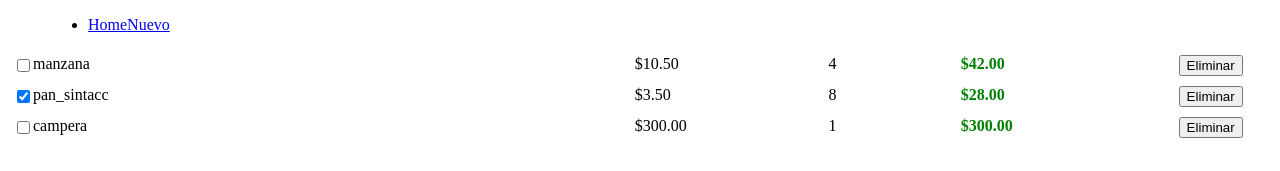
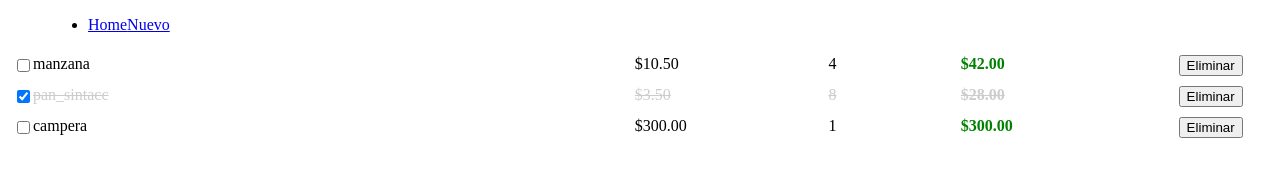
Before and after one commit to gere112/Practicas, an Angular app in the folder trabajo_obligatorio/: page / in a window 1280 px wide. Shown: the top 171 px of the page. Built offline with nearby package versions, Linux system fonts and the light colour scheme.

Commit message:
funcion completed con checkbox

```diff
--- a/trabajo_obligatorio/src/app/components/item/item.component.css
+++ b/trabajo_obligatorio/src/app/components/item/item.component.css
@@ -1,6 +1,15 @@
 .row{
     display: flex;
     box-sizing: border-box;
+}
+
+.completed{
+    color: #ccc;
+    text-decoration: line-through;
+
+}
+.completed .total{
+color: #ccc;
 }
 div{
     padding: 5px 0;
--- a/trabajo_obligatorio/src/app/components/item/item.component.html
+++ b/trabajo_obligatorio/src/app/components/item/item.component.html
@@ -1,6 +1,6 @@
-<div class="row">
+<div class="row" [ngClass]="{'completed': item.completed}">
     <div class="title">
-        <input type="checkbox" [checked]="item.completed">
+        <input type="checkbox" [checked]="item.completed" (change)="onToggle(item)">
         {{ item.title }}
     </div>
     <div class="price">
--- a/trabajo_obligatorio/src/app/components/item/item.component.ts
+++ b/trabajo_obligatorio/src/app/components/item/item.component.ts
@@ -21,4 +21,8 @@
 
     this.deleteItem.emit(item);
   }
+
+  onToggle(item: Item){
+    item.completed = !item.completed;
+  }
 }
```
